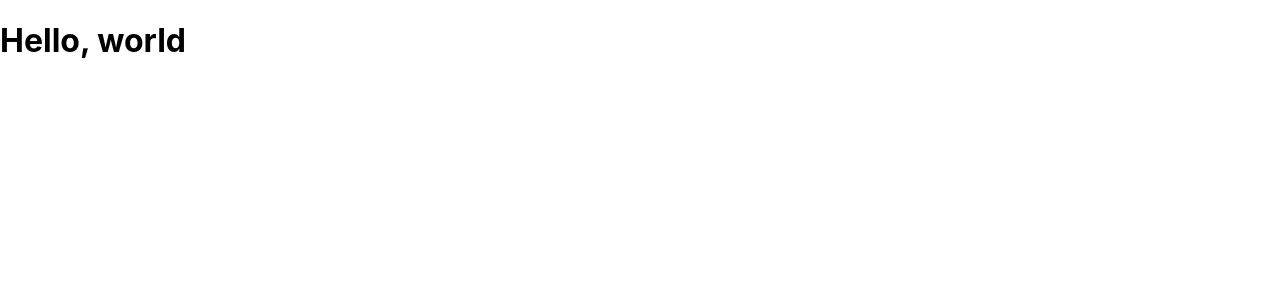
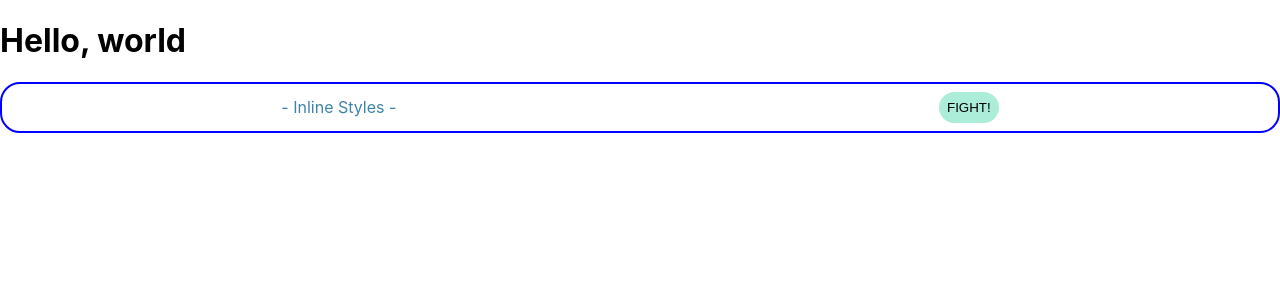
Before and after one commit to k-kudo-hub/react-practice2, a React (Create React App) app in the folder section_2/: page / in a window 1280 px wide. Shown: the top 300 px of the page. Built offline with nearby package versions, Linux system fonts and the light colour scheme; the HTML template or start-up script is replaced by a standard one.

Commit message:
Learn how to apply style.

```diff
--- a/section_2/src/App.js
+++ b/section_2/src/App.js
@@ -1,9 +1,11 @@
 import React from 'react';
+import InlineStyle from './components/InlineStyle'
 
 const App = () => {
   return (
     <div>
       <h1>Hello, world</h1>
+      <InlineStyle/>
     </div>
   );
 }
--- /dev/null
+++ b/section_2/src/components/InlineStyle.jsx
@@ -0,0 +1,30 @@
+import Rect from 'react';
+
+const InlineStyle = () => {
+  const containerStyle = {
+    border: "solid 2px blue",
+    borderRadius: "20px",
+    padding: "8px",
+    display: "flex",
+    justifyContent: "space-around",
+    alignItems: "center"
+  };
+  const titleStyle = {
+    margin: 0,
+    color: "#3d84a8",
+  };
+  const buttonStyle = {
+    backgroundColor: "#abedd8",
+    border: "none",
+    padding: "8px",
+    borderRadius: "20px"
+  };
+  return (
+    <div style={containerStyle}>
+      <p style={titleStyle}>- Inline Styles -</p>
+      <button style={buttonStyle}>FIGHT!</button>
+    </div>
+  )
+}
+
+export default InlineStyle;
```
